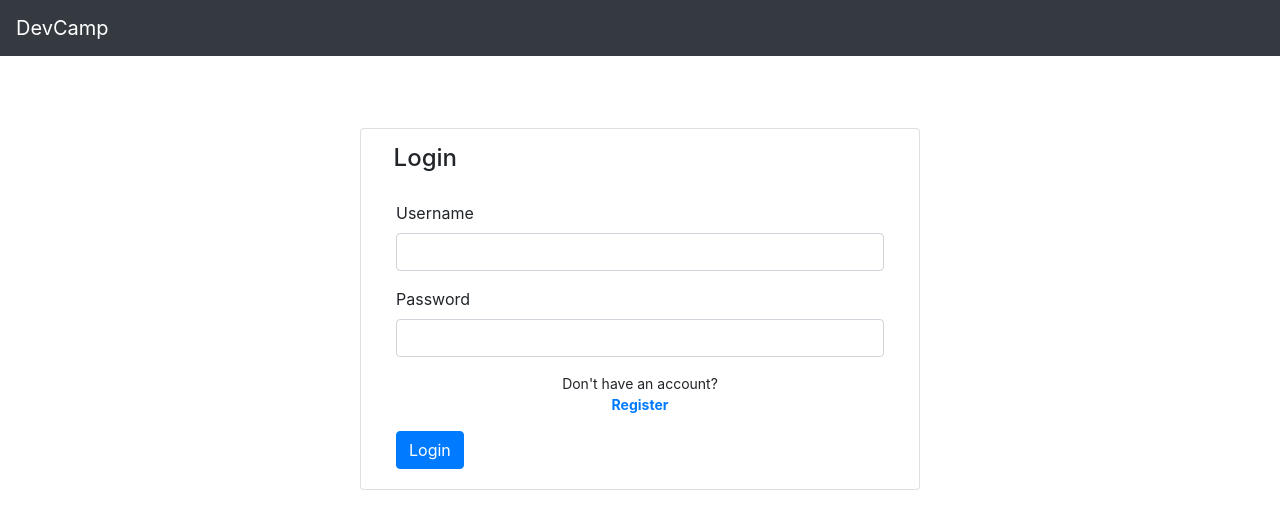
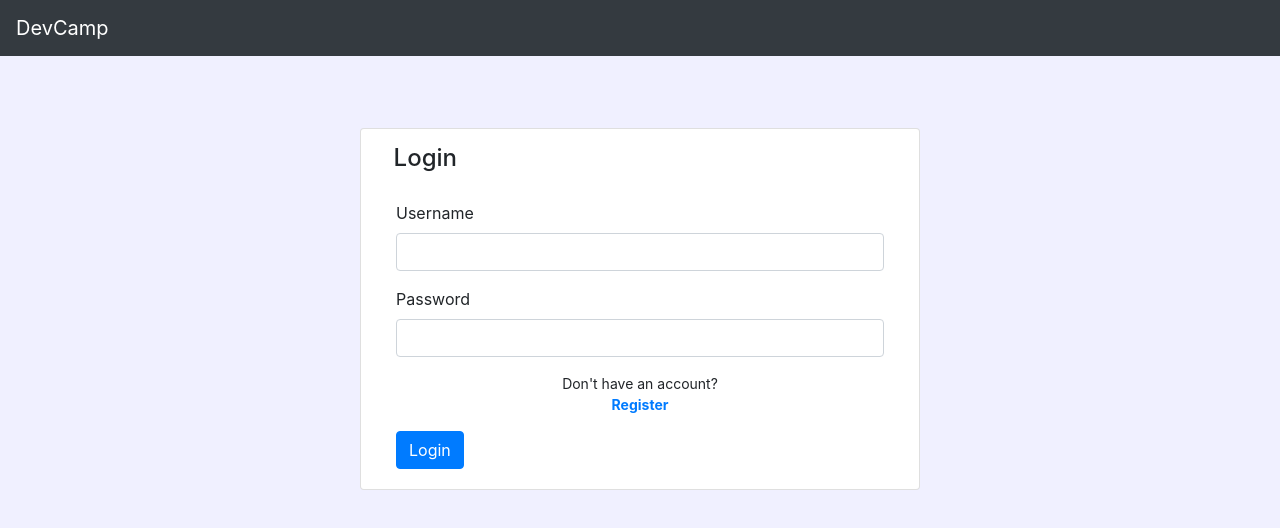
Before and after one commit to xpresser/Loggify, a React (Create React App) app in the folder frontend/loggingsystem/: page /login in a window 1280 px wide. Shown: the top 528 px of the page. Built offline with nearby package versions, Linux system fonts and the light colour scheme.

Commit message:
MD02-2017: Add height

```diff
--- a/frontend/loggingsystem/src/components/layout/MainContent.js
+++ b/frontend/loggingsystem/src/components/layout/MainContent.js
@@ -3,7 +3,10 @@ import { Container } from "react-bootstrap";
 
 const MainContent = ({ children }) => {
   return (
-    <Container fluid style={{ paddingTop: "5em" }}>
+    <Container
+      fluid
+      style={{ paddingTop: "5em", height: "120vh", backgroundColor: "#f0f0ff" }}
+    >
       {children}
     </Container>
   );
```
